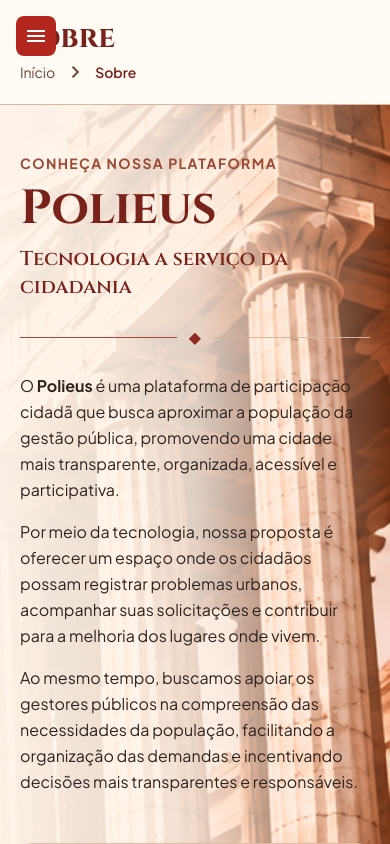
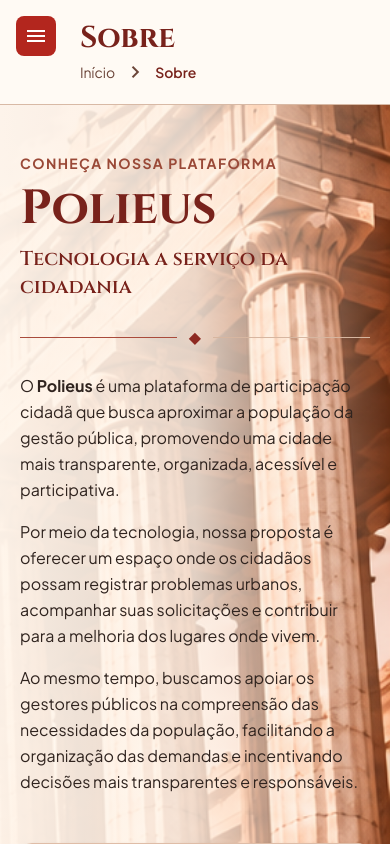
Before and after one commit to POLITECH-Global-Solution/Polieus, a React (Vite) app: page /sobre in a window 390 px wide. Shown: the top 844 px of the page. Built offline with nearby package versions, Linux system fonts and the light colour scheme.

Commit message:
fix: melhora responsividade da página Sobre

```diff
--- a/src/pages/Sobre/index.tsx
+++ b/src/pages/Sobre/index.tsx
@@ -128,12 +128,13 @@ const subtituloSecao =
 const textoSecao = 'leading-8 text-[#51453e]';
 
 const cardBase =
-  'rounded-2xl border border-[#dfc4b0] bg-[#fffaf4] p-7 shadow-sm';
+  'rounded-2xl border border-[#dfc4b0] bg-[#fffaf4] p-5 sm:p-7 shadow-sm';
 
 export default function Sobre() {
   return (
     <main className="min-h-screen w-full bg-fundo font-corpo text-texto">
-      <header className="border-b border-[#d8b9a5] bg-[#fffaf4] px-5 py-5 sm:px-8 lg:px-10">
+      <header className="border-b border-[#d8b9a5] bg-[#fffaf4] py-5 pr-5 pl-20 sm:pr-8 sm:pl-20 lg:px-10">
+
         <h1 className="font-titulo text-3xl font-bold text-[#78221b] sm:text-4xl">
           Sobre
         </h1>
@@ -342,7 +343,8 @@ export default function Sobre() {
         </div>
       </section>
 
-      <section className="bg-fundo px-5 py-16 sm:px-8 lg:px-10">
+      <section className="bg-fundo px-5 py-10 sm:px-8 sm:py-16 lg:px-10">
+
         <div className="mx-auto max-w-6xl">
           <div className="text-center">
             <p className={subtituloSecao}>
```
